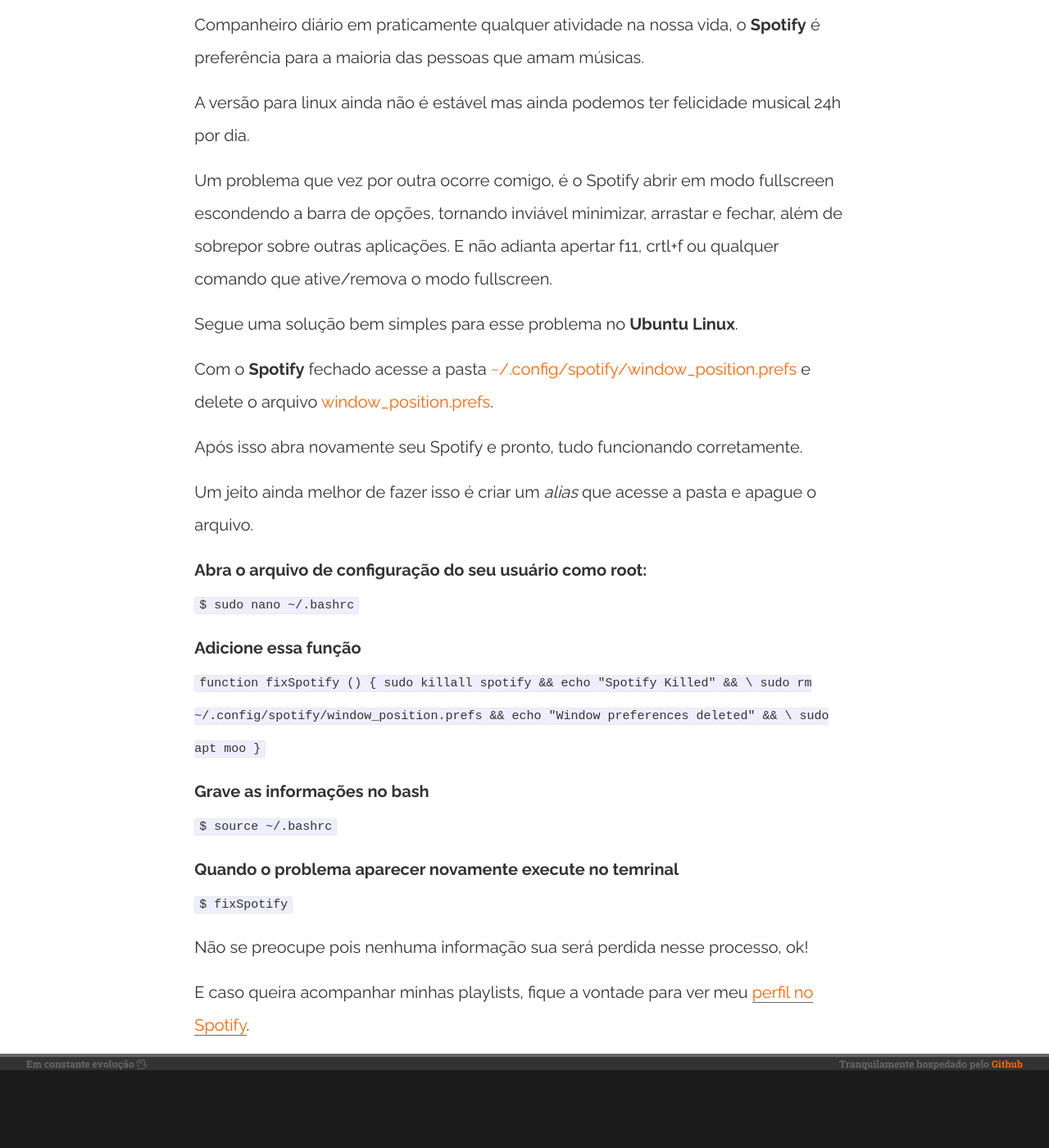
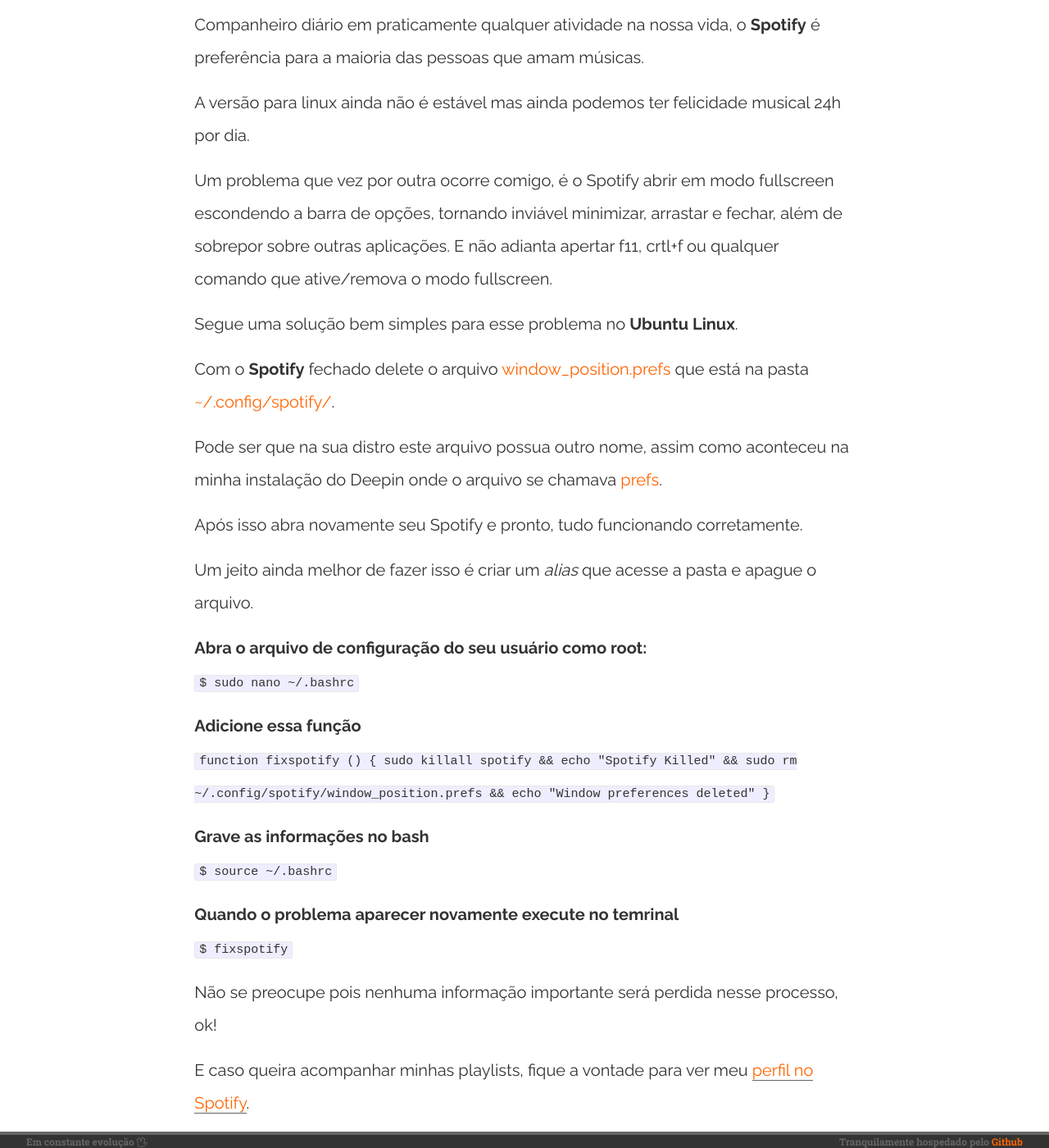
Before and after one commit to ranosi/ranosi.github.io, a Jekyll site: the page built from _posts/2017-02-13-fix-para-spotify-no-ubuntu-linux.markdown, in a window 1280 px wide and 1400 px high, scrolled down 115 px. Shown: the whole window at 82% size. Built offline with Jekyll 4.4.1, drawn with Linux system fonts in a browser that asks for light colours; some web fonts are replaced; before the commit the page ends 1420 px from its top, so only the background shows below that.

Commit message:
Update 2017-02-13-fix-para-spotify-no-ubuntu-linux.markdown

````diff
--- a/_posts/2017-02-13-fix-para-spotify-no-ubuntu-linux.markdown
+++ b/_posts/2017-02-13-fix-para-spotify-no-ubuntu-linux.markdown
@@ -11,7 +11,9 @@ Um problema que vez por outra ocorre comigo, é o Spotify abrir em modo fullscre
 
 Segue uma solução bem simples para esse problema no **Ubuntu Linux**.
 
-Com o **Spotify** fechado acesse a pasta <span class="text-featured">~/.config/spotify/window_position.prefs</span> e delete o arquivo <span class="text-featured">window_position.prefs</span>.
+Com o **Spotify** fechado delete o arquivo <span class="text-featured">window_position.prefs</span> que está na pasta <span class="text-featured">~/.config/spotify/</span>.
+
+Pode ser que na sua distro este arquivo possua outro nome, assim como aconteceu na minha instalação do Deepin onde o arquivo se chamava <span class="text-featured">prefs</span>.
 
 Após isso abra novamente seu Spotify e pronto, tudo funcionando corretamente.
 
@@ -21,18 +23,16 @@ Um jeito ainda melhor de fazer isso é criar um *alias* que acesse a pasta e apa
 `$ sudo nano ~/.bashrc`
 
 **Adicione essa função**<br>
-```function fixSpotify () {
-sudo killall spotify && echo "Spotify Killed" && \
-sudo rm ~/.config/spotify/window_position.prefs && echo "Window preferences deleted" && \
-sudo apt moo
+```function fixspotify () {
+sudo killall spotify && echo "Spotify Killed" && sudo rm ~/.config/spotify/window_position.prefs && echo "Window preferences deleted"
 }```
 
 **Grave as informações no bash**<br>
 `$ source ~/.bashrc`
 
 **Quando o problema aparecer novamente execute no temrinal**<br>
-`$ fixSpotify`
+`$ fixspotify`
 
-Não se preocupe pois nenhuma informação sua será perdida nesse processo, ok!
+Não se preocupe pois nenhuma informação importante será perdida nesse processo, ok!
 
 E caso queira acompanhar minhas playlists, fique a vontade para ver meu <a class="text-featured text-featured--link" href="https://open.spotify.com/user/rafaelnogueira1" target="_blank" title="Siga meu perfil no Spotify">perfil no Spotify</a>.
````
